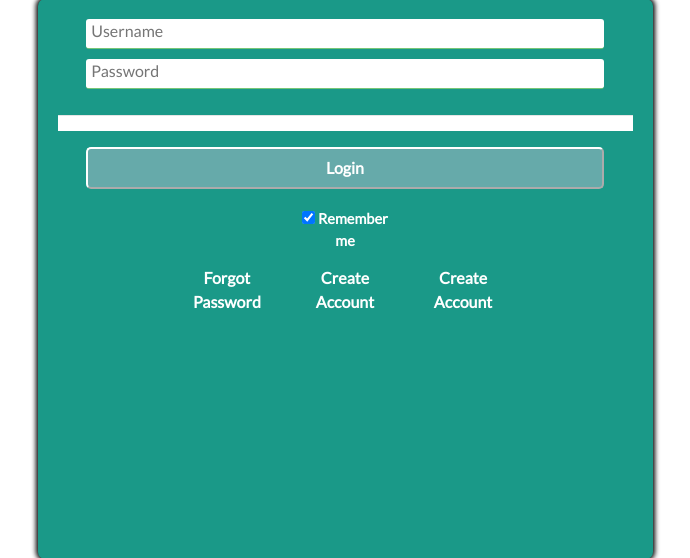
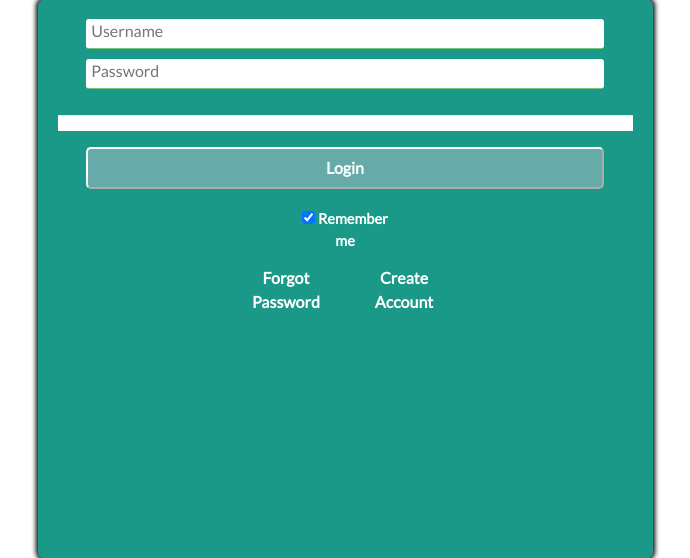
Before and after one commit to kaypineda/2023-Fall-CS411W-Gold-Prototype, a Django app: page /login/ in a window 1280 px wide. Shown: the part 102-660 px from the top of the page, without its empty margins (295-985 px from the left). Run offline with Django 4.2, Linux system fonts and the light colour scheme; some libraries are stand-ins or nearby versions.

Commit message:
remove duplicate create account

```diff
--- a/AppUser/templates/AppUser/login.html
+++ b/AppUser/templates/AppUser/login.html
@@ -25,11 +25,8 @@
 
             <!-- <button type="button" class="cancelbtn">Cancel</button> -->
             <button class="invis_btn" type="button">Forgot Password</button>
-            <button class="invis_btn" type="button">Create Account</button>
+            <a href="{% url 'AppUser:user_register' %}" class="invis_btn" type="button">Create Account</a>
 
-              <a href="{% url 'AppUser:user_register' %}" class="invis_btn" type="button">Create Account</a>
-             <!-- <span class ="psw">Create  -->
-            <!-- <a href="#">Create account</a> -->
         </form>
         <div id="login-error-msg-holder">
             <p id="login-error-msg">Invalid username <span id="error-msg-second-line">and/or password </span></p>
```
